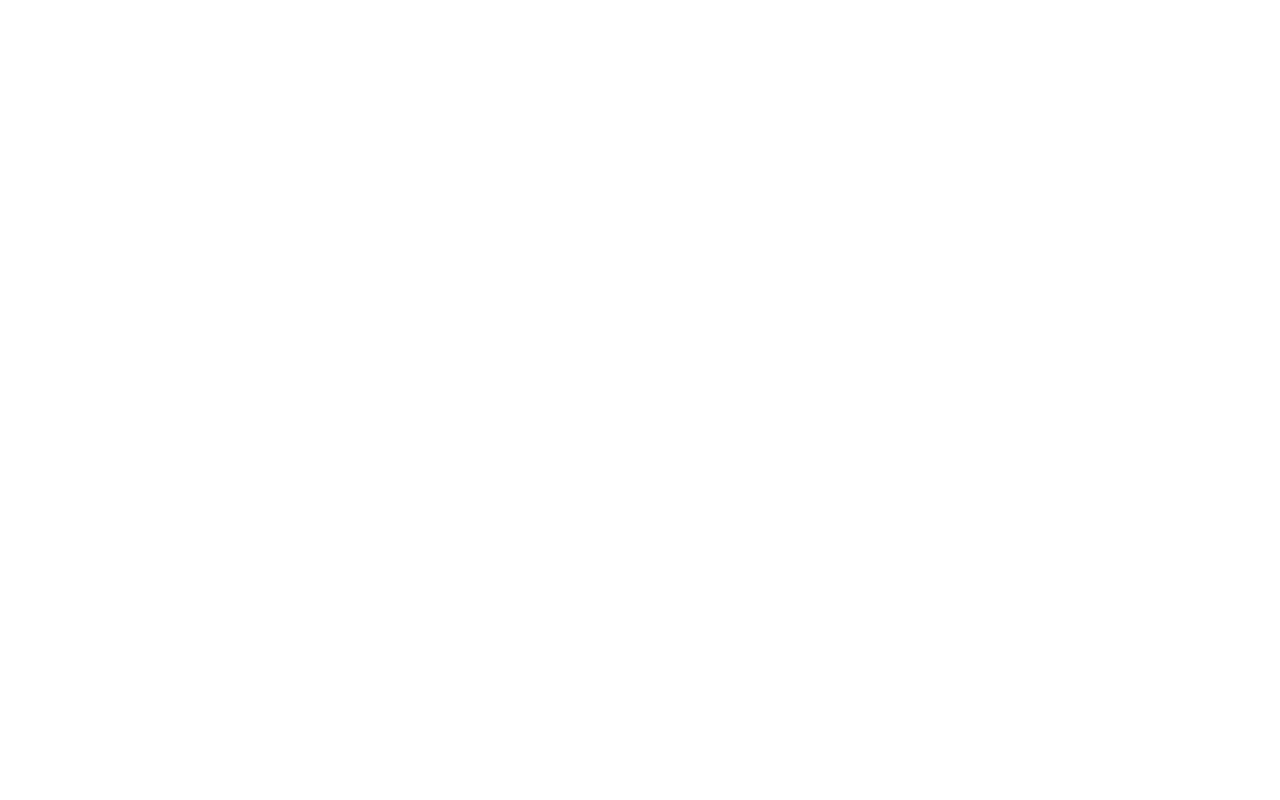
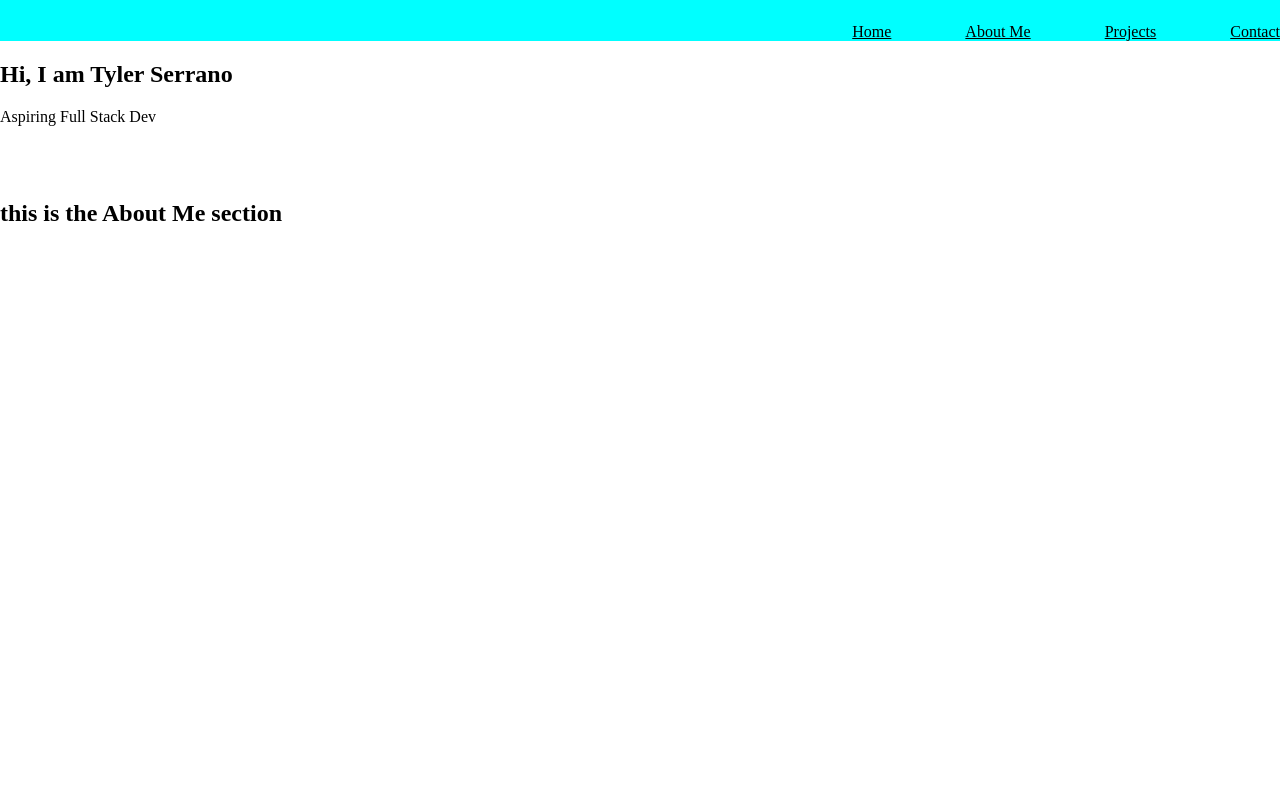
Before and after one commit to TylerSerrano98/TylerSerrano98.github.io, a plain HTML site: page index.html in a window 1280 px wide. Shown: the top 800 px of the page. Drawn offline with Linux system fonts and the light colour scheme.

Commit message:
built out the skeletons for my individual sections on my portfolio website, as well as added a wireframe file to my project repo.

```diff
--- a/index.html
+++ b/index.html
@@ -4,9 +4,109 @@
     <meta charset="UTF-8">
     <meta http-equiv="X-UA-Compatible" content="IE=edge">
     <meta name="viewport" content="width=device-width, initial-scale=1.0">
-    <title>Document</title>
+    <link href="style.css" rel="stylesheet" type="text/css">
+    <title>Tyler Serrano Portfolio</title>
 </head>
 <body>
 
+<header>
+    <div class="container">
+    <nav>
+        <ul>
+            <li><a href="#Home">Home</a></li>
+            <li><a href="#aboutMe">About Me</a></li>
+            <li><a href="#projects">Projects</a></li>
+            <li><a href="#contact">Contact</a></li>
+        </ul>
+    </nav>
+    </div>
+</header>
+
+<section class="intro" id="Home">
+    <h1 class="section__title section__title--intro">
+        Hi, I am Tyler Serrano
+    </h1>
+    <p class="section__subtitle section__subtitle--intro">Aspiring Full Stack Dev</p>
+</section>
+<section>
+    <h1 id="aboutMe">
+        <br>
+        <br>
+        this is the About Me section
+    </h1>
+</section>
+<section>
+    <h1 id="projects">
+        <br>
+        <br>
+        <br>
+        <br>
+        <br>
+        <br>
+        <br>
+        <br>
+        <br>
+        <br>
+        <br>
+        <br>
+        <br>
+        <br>
+        <br>
+        <br>
+        <br>
+        <br>
+        <br>
+        <br>
+        <br>
+        <br>
+        <br>
+        <br>
+        <br>
+        <br>
+        <br>
+        <br>
+        <br>
+        <br>
+        <br>
+        this is where my projects will be listed
+    </h1>
+</section>
+<section>
+    <h1 id="contact">
+        <br>
+        <br>
+        <br>
+        <br>
+        <br>
+        <br>
+        <br>
+        <br>
+        <br>
+        <br>
+        <br>
+        <br>
+        <br>
+        <br>
+        <br>
+        <br>
+        <br>
+        <br>
+        <br>
+        <br>
+        <br>
+        <br>
+        <br>
+        <br>
+        <br>
+        <br>
+        <br>
+        <br>
+        <br>
+        <br>
+        <br>
+        <br>
+        this is my contact section
+    </h1>
+</section>
 </body>
 </html>
--- a/style.css
+++ b/style.css
@@ -0,0 +1,40 @@
+body {
+    margin: 0;
+    background-color: white;
+    font-weight: 300;
+}
+
+container {
+    width: 80%;
+    margin: 0 auto;
+}
+
+header {
+    background-color: cyan;
+}
+
+header::after {
+    content: "";
+    display: table;
+    clear: both;
+}
+
+nav {
+    float: right;
+}
+
+nav ul {
+    margin: 0;
+    padding: 0;
+    list-style: none;
+}
+
+nav li {
+    display: inline-block;
+    margin-left: 70px;
+    padding-top: 23px;
+}
+
+nav a {
+    color: black;
+}
```
Also changed, not shown: about me.html (deleted, +0 -12 lines), contact.html (deleted, +0 -12 lines), projects.html (deleted, +0 -12 lines), 1 other file.
